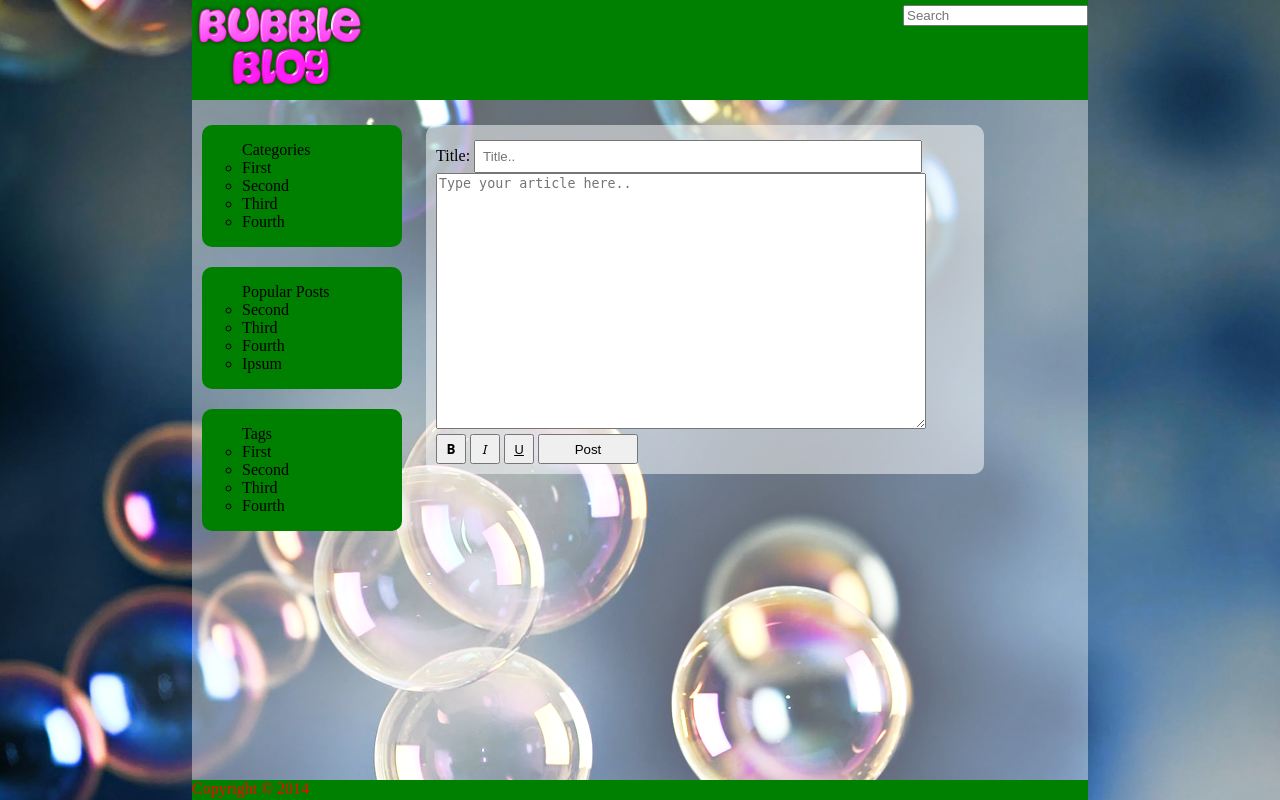
After one commit to JulietaAtanasova/teamSaponaria, a PHP site: page /article-generator.html in a window 1280 px wide. The commit adds this page. Run offline with PHP 8.4, Linux system fonts and the light colour scheme.

Commit message:
Added basic article generator

```diff
--- /dev/null
+++ b/ArticleGenerator.php
@@ -0,0 +1 @@
+<?php
--- /dev/null
+++ b/article-generator.html
@@ -0,0 +1,61 @@
+<!DOCTYPE html>
+<html>
+<head lang="en">
+    <meta charset="UTF-8">
+    <title>Bubble Blog</title>
+    <link rel="stylesheet" href="css/style.css"/>
+    <link rel="stylesheet" href="css/article-generator.css"/>
+    <script src="js/articleGenerator.js"></script>
+</head>
+<body>
+    <div id="wrapper">
+        <header>
+            <img id="logo" src="./images/cooltext1684135702.png" alt="logo"/>
+            <input type="search" placeholder="Search">
+        </header>
+        <div id="sidebars">
+            <aside class="sidebar">
+                <ul>
+                    <li>Categories</li>
+                    <li>First</li>
+                    <li>Second</li>
+                    <li>Third</li>
+                    <li>Fourth</li>
+                </ul>
+            </aside>
+            <aside class="sidebar">
+                <ul>
+                    <li>Popular Posts</li>
+                    <li>Second</li>
+                    <li>Third</li>
+                    <li>Fourth</li>
+                    <li>Ipsum</li>
+                </ul>
+            </aside>
+            <aside class="sidebar">
+                <ul>
+                    <li>Tags</li>
+                    <li>First</li>
+                    <li>Second</li>
+                    <li>Third</li>
+                    <li>Fourth</li>
+                </ul>
+            </aside>
+        </div>
+        <div id="main">
+            <form action="ArticleGenerator.php" method="POST">
+                <label for="title">Title:</label>
+                <input type="text" id="title" class="title" name="title" placeholder="Title.."/>
+                <textarea id="article" name="article" placeholder="Type your article here.."></textarea>
+                <input type="button" class="bold" value="B" onclick="modifyText('bold')"/>
+                <input type="button" class="italic" value="I" onclick="modifyText('italic')"/>
+                <input type="button" class="underline" value="U" onclick="modifyText('underline')"/>
+                <input type="submit" value="Post"/>
+            </form>
+        </div>
+        <footer>
+            Copyright © 2014
+        </footer>
+    </div>
+</body>
+</html>
--- /dev/null
+++ b/css/article-generator.css
@@ -0,0 +1,39 @@
+input {
+    margin-top: 5px;
+}
+
+input[type='button'] {
+    width: 30px;
+    height: 30px;
+    font-family: sans;
+    vertical-align: top;
+}
+
+input.bold {
+    font-weight: bold;
+}
+
+input.italic {
+    font-style: italic;
+}
+
+input.underline {
+    text-decoration: underline;
+}
+
+textarea {
+    width: 90%;
+    height: 250px;
+    max-width: 95%;
+    display: block;
+}
+
+input[type='submit'] {
+    width: 100px;
+    height: 30px;
+}
+
+input#title {
+    width: 80%;
+    padding: 7px;
+}
--- a/css/style.css
+++ b/css/style.css
@@ -37,7 +37,7 @@ div#wrapper {
     }
 
 #main {
-    width: 75%;
+    width: 60%;
     vertical-align: top;
     margin: 10px;
     padding: 10px;
--- /dev/null
+++ b/js/articleGenerator.js
@@ -0,0 +1,16 @@
+function modifyText($action) {
+    var text = document.getElementById('article');
+    var startPos = text.selectionStart;
+    var endPos = text.selectionEnd;
+    var tag;
+    switch ($action) {
+        case 'bold': tag = 'b'; break;
+        case 'italic': tag = 'i'; break;
+        case 'underline': tag = 'u'; break;
+        default: return;
+    }
+    var value = text.value;
+    text.value = value.slice(0, startPos) + "<" + tag + ">"  + value.slice(startPos, endPos)
+    + "</" + tag + ">" + value.slice(endPos);
+    text.selectionStart = endPos + (tag.length * 2) + 5;
+}
```
